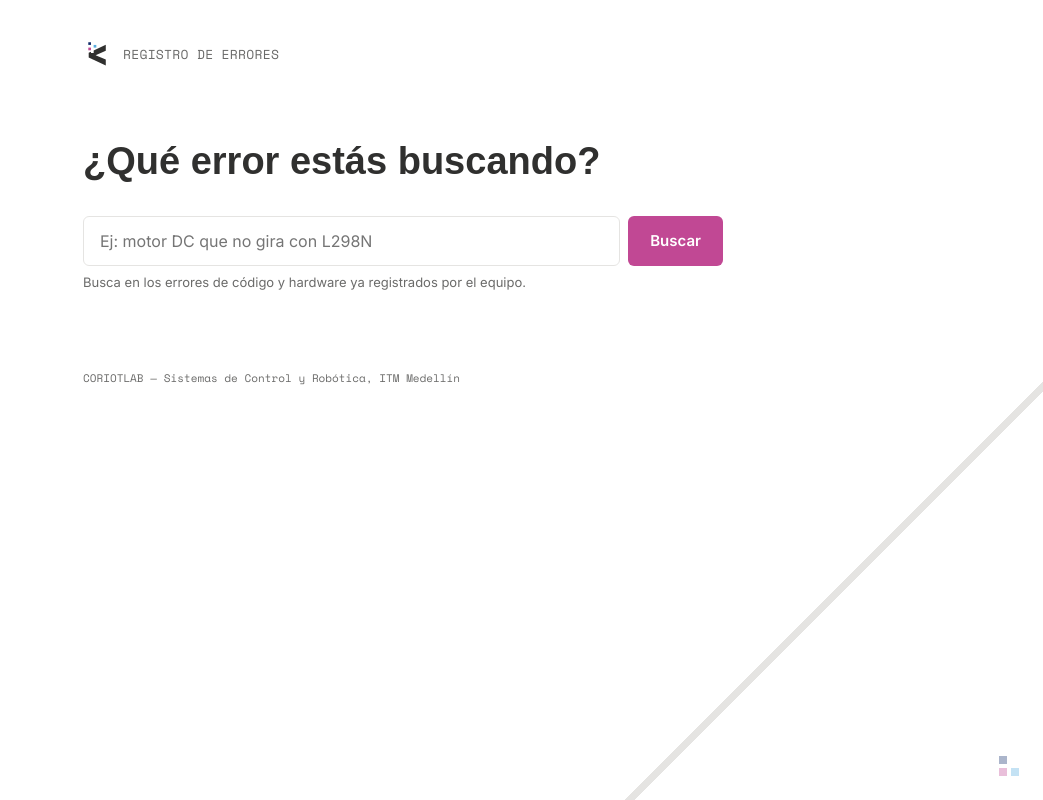
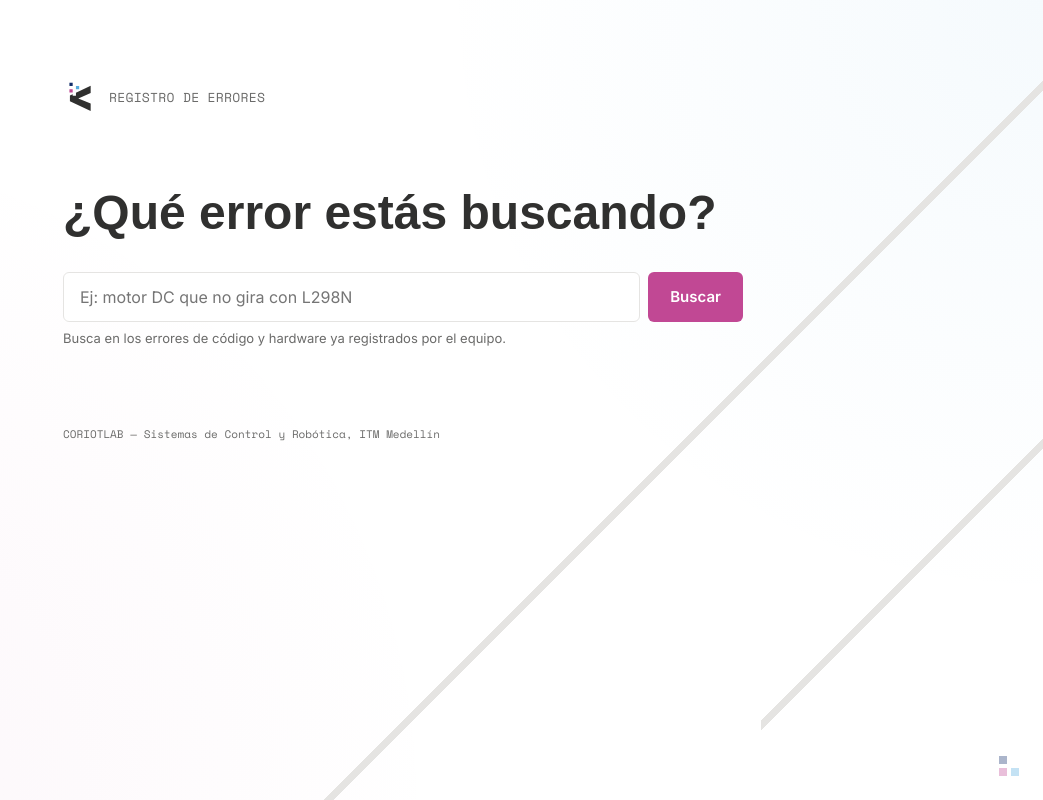
Before and after one commit to CORIOTLAB/coriotlab-backend, a website: page index.html in a window 1280 px wide. Shown: the whole page, without its empty margins (237-1280 px from the left). Drawn offline with nearby package versions, Linux system fonts and the light colour scheme; a web font is replaced by a local one.

Commit message:
feat: mejor escala visual en pantallas grandes

```diff
--- a/index.html
+++ b/index.html
@@ -29,6 +29,14 @@
     font-family: 'Inter', sans-serif;
     -webkit-font-smoothing: antialiased;
     overflow-x: hidden;
+    min-height: 100vh;
+    /* Leve tinte de marca de fondo — dos de los colores institucionales
+       a opacidad casi imperceptible, para que el espacio alrededor del
+       contenido se sienta diseñado a propósito, no vacío por accidente. */
+    background-image:
+      radial-gradient(circle at 100% 0%, rgba(88, 172, 222, 0.06), transparent 40%),
+      radial-gradient(circle at 0% 100%, rgba(193, 72, 148, 0.05), transparent 45%);
+    background-attachment: fixed;
   }
 
   /* Estado de foco accesible y consistente con la marca — visible al
@@ -45,8 +53,8 @@
      lugares, para que funcione como firma visual y no como ruido. */
   .linea-diagonal {
     position: fixed;
-    top: -10%;
-    right: -5%;
+    top: -20%;
+    right: -10%;
     width: 45vw;
     height: 180vh;
     background: linear-gradient(
@@ -58,6 +66,30 @@
     );
     pointer-events: none;
     z-index: 0;
+  }
+
+  /* En pantallas grandes, la línea necesita mucho más presencia — en
+     móvil el mismo tamaño relativo (45vw) ya se ve grande, pero en un
+     monitor ancho se vuelve casi invisible. La escalamos aparte. */
+  @media (min-width: 900px) {
+    .linea-diagonal {
+      width: 30vw;
+      right: -8%;
+    }
+
+    .linea-diagonal::after {
+      content: '';
+      position: absolute;
+      inset: 0;
+      left: -55vw;
+      background: linear-gradient(
+        135deg,
+        transparent 48.5%,
+        var(--borde) 48.5%,
+        var(--borde) 48.9%,
+        transparent 48.9%
+      );
+    }
   }
 
   /* Cuadrados de píxel del isotipo, reutilizados como acento decorativo
@@ -88,9 +120,15 @@
   .contenedor {
     position: relative;
     z-index: 1;
-    max-width: 680px;
+    max-width: 720px;
     margin: 0 auto;
     padding: 40px 20px 80px;
+  }
+
+  @media (min-width: 900px) {
+    .contenedor {
+      padding-top: clamp(40px, 10vh, 120px);
+    }
   }
 
   header {
@@ -106,6 +144,12 @@
     width: auto;
   }
 
+  @media (min-width: 900px) {
+    header img {
+      height: 34px;
+    }
+  }
+
   header span {
     font-family: 'Space Mono', monospace;
     font-size: 13px;
@@ -116,8 +160,8 @@
   h1 {
     font-family: 'MuseoModerno', sans-serif;
     font-weight: 700;
-    font-size: clamp(28px, 5vw, 38px);
-    line-height: 1.15;
+    font-size: clamp(28px, 4.5vw, 48px);
+    line-height: 1.12;
     margin: 0 0 32px;
     color: var(--gris-pizarra);
   }
```
